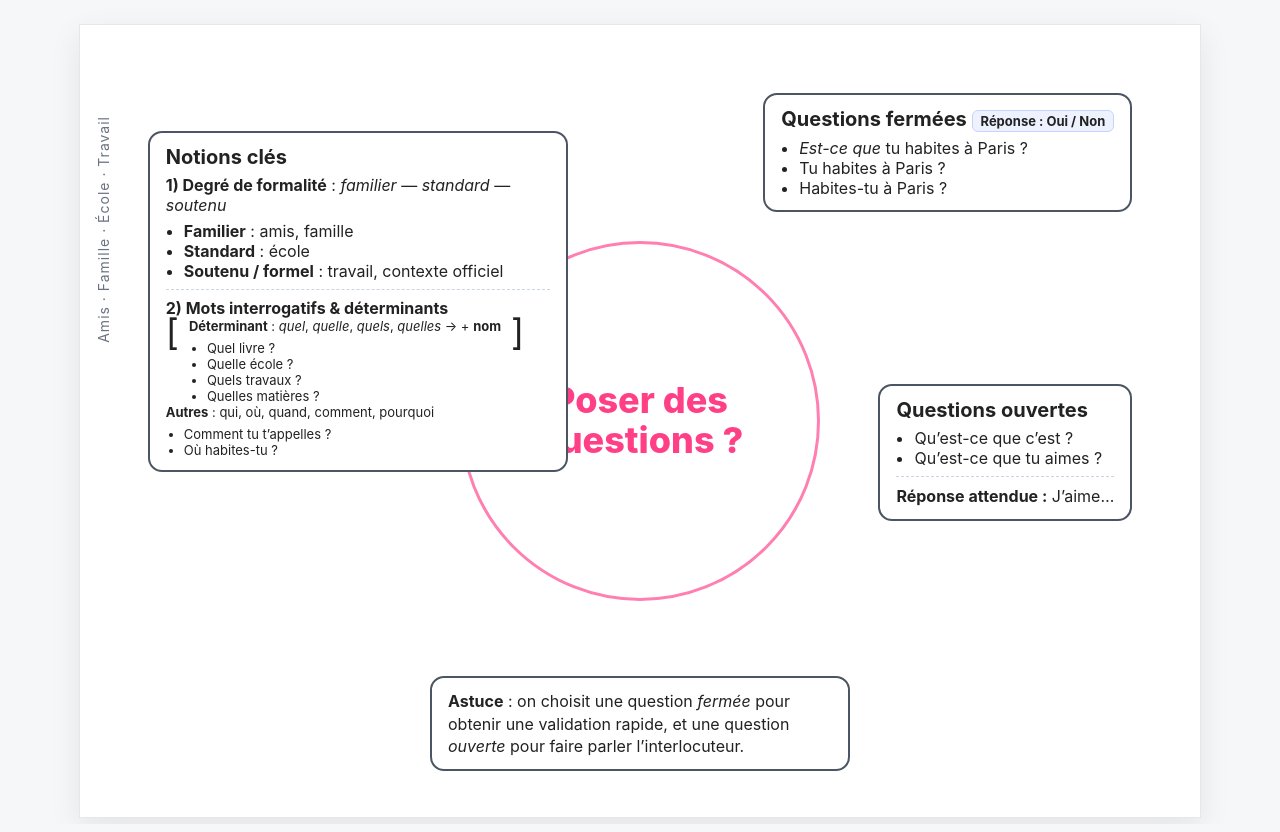
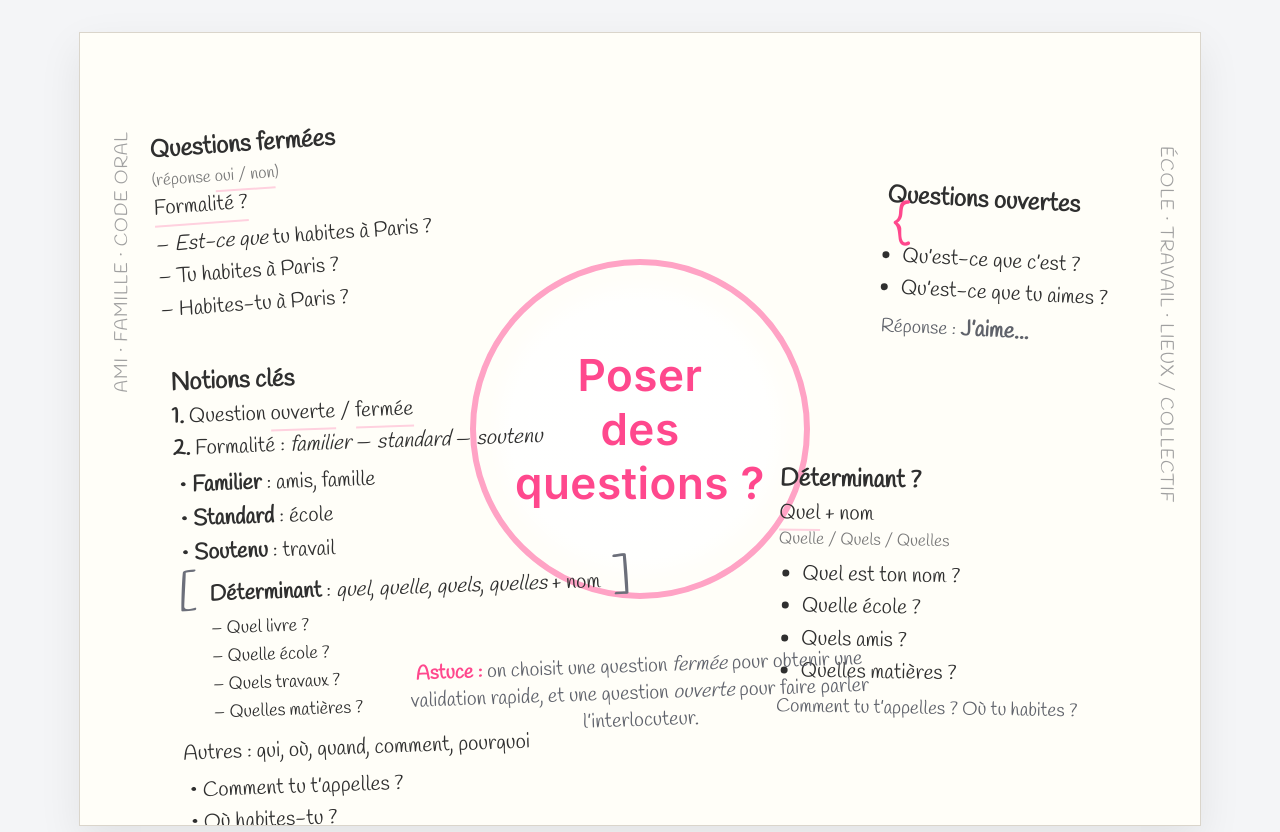
Before and after one commit to audiophrases/laquestion, a plain HTML site: page index.html in a window 1280 px wide. Drawn offline with Linux system fonts and the light colour scheme.

Commit message:
Style mind map like reference layout

```diff
--- a/index.html
+++ b/index.html
@@ -1,114 +1,254 @@
-<!DOCTYPE html><html lang="fr">
+<!DOCTYPE html>
+<html lang="fr">
 <head>
   <meta charset="utf-8" />
   <meta name="viewport" content="width=device-width, initial-scale=1" />
-  <title>Carte mentale — Poser des questions</title>
+  <title>Poser des questions ? — Carte mentale</title>
+  <link rel="preconnect" href="https://fonts.googleapis.com">
+  <link rel="preconnect" href="https://fonts.gstatic.com" crossorigin>
+  <link href="https://fonts.googleapis.com/css2?family=Handlee&family=Inter:wght@600&display=swap" rel="stylesheet">
   <style>
     :root {
       --page-w: 297mm; /* A4 landscape width */
       --page-h: 210mm; /* A4 landscape height */
-      --gap: 18mm;
     }
-    * { box-sizing: border-box; }
-    html, body { height: 100%; }
+
+    * {
+      box-sizing: border-box;
+    }
+
+    html, body {
+      height: 100%;
+    }
+
     body {
       margin: 0;
-      background: #f6f7f9;
-      color: #222;
-      font-family: Inter, system-ui, -apple-system, Segoe UI, Roboto, Helvetica, Arial, "Noto Sans", "Apple Color Emoji", "Segoe UI Emoji";
+      background: #f4f5f7;
+      font-family: "Handlee", "Patrick Hand", "Comic Neue", system-ui;
+      color: #2f2f2f;
       -webkit-font-smoothing: antialiased;
       -moz-osx-font-smoothing: grayscale;
-    }/* Page container at exact A4 landscape size */
+    }
+
     .page {
       position: relative;
       width: var(--page-w);
       height: var(--page-h);
-  margin: 24px auto;
-  background: #fff;
-  border: 1px solid #e5e7eb;
-  box-shadow: 0 10px 30px rgba(0,0,0,.08);
+      margin: 32px auto;
+      background: #fffef8;
+      border: 1px solid #dad5cb;
+      box-shadow: 0 16px 40px rgba(0, 0, 0, 0.08);
       overflow: hidden;
     }
 
-/* Print rules */
     @media print {
       @page { size: A4 landscape; margin: 0; }
       body { background: #fff; }
-  .page { margin: 0; border: none; box-shadow: none; }
+      .page { margin: 0 auto; box-shadow: none; }
     }
 
-h2, h3 { margin: 0 0 6px; }
-p { margin: 0; }
-ul { margin: 6px 0 0 18px; padding: 0; }
+    h2, h3, p {
+      margin: 0;
+    }
+
+    ul {
+      margin: 6px 0 0 18px;
+      padding: 0;
+    }
+
+    li {
+      margin-bottom: 2px;
+    }
 
     .center-circle {
       position: absolute;
       left: 50%;
       top: 50%;
       transform: translate(-50%, -50%);
-  width: 360px;
-  height: 360px;
+      width: 340px;
+      height: 340px;
       border-radius: 50%;
-  border: 3px solid #ff7fb0;
+      border: 6px solid #ffa3c5;
+      background: radial-gradient(circle, rgba(255,255,255,0.98) 0%, rgba(255,255,255,0.92) 55%, rgba(255,255,255,0.2) 65%);
       display: flex;
+      flex-direction: column;
       align-items: center;
       justify-content: center;
       text-align: center;
-  padding: 24px;
-  font-size: 36px;
-  font-weight: 800;
-  color: #ff3f86;
-  line-height: 1.1;
-  background: radial-gradient(ellipse at center, #fff 0%, #fff 65%, #fff0 66%);
+      font-size: 44px;
+      font-weight: 600;
+      font-family: "Inter", system-ui;
+      color: #ff488d;
+      letter-spacing: 0.5px;
     }
 
-.box {
+    .scribble {
       position: absolute;
-  background: #fff;
-  border: 2px solid #4b5563;
-  border-radius: 14px;
-  padding: 12px 16px;
       max-width: 420px;
+      font-size: 21px;
+      line-height: 1.45;
     }
 
-.box h3 { font-size: 20px; }
-.badge { display: inline-block; border: 1px solid #c7d2fe; background: #eef2ff; padding: 2px 8px; border-radius: 6px; font-size: 13px; }
-.note { font-size: 16px; line-height: 1.4; }
-.small { font-size: 13px; }
-.muted { color: #6b7280; }
-.dash { border-top: 1px dashed #cbd5e1; margin: 8px 0; }
+    .scribble strong {
+      font-size: 22px;
+    }
 
-/* Placements to mimic the handwritten layout */
-.right-top { top: 18mm; right: 18mm; }
-.right-mid { top: 95mm; right: 18mm; }
-.left-mid { top: 28mm; left: 18mm; width: 460px; }
-.bottom-center { left: 50%; transform: translateX(-50%); bottom: 12mm; width: 560px; }
+    .scribble em {
+      font-style: italic;
+    }
 
-.edge-tags {
+    .top-left {
+      top: 24mm;
+      left: 20mm;
+      transform: rotate(-4deg);
+    }
+
+    .top-left ul {
+      margin-top: 6px;
+    }
+
+    .top-left li::marker {
+      content: "– ";
+    }
+
+    .edge-left,
+    .edge-right {
       position: absolute;
-  left: 4mm;
-  top: 24mm;
+      font-size: 18px;
+      color: #a0a0a0;
+      letter-spacing: 1px;
+    }
+
+    .edge-left {
+      left: 8mm;
+      top: 26mm;
       writing-mode: vertical-rl;
       transform: rotate(180deg);
-  letter-spacing: 1px;
-  font-size: 14px;
-  color: #6b7280;
     }
 
-.kel { display: flex; gap: 10px; align-items: flex-start; }
-.kel .brace { font-size: 36px; line-height: 1; margin-top: -4px; }
+    .edge-right {
+      right: 6mm;
+      top: 30mm;
+      writing-mode: vertical-rl;
+    }
 
+    .left-middle {
+      top: 86mm;
+      left: 26mm;
+      max-width: 460px;
+      transform: rotate(-2deg);
+    }
+
+    .left-middle ul {
+      margin-top: 6px;
+    }
+
+    .left-middle li::marker {
+      content: "• ";
+    }
+
+    .right-upper {
+      top: 40mm;
+      right: 24mm;
+      max-width: 320px;
+      transform: rotate(3deg);
+    }
+
+    .right-upper .brace {
+      font-size: 60px;
+      line-height: 0.6;
+      color: #ff488d;
+      margin: -6px 0 -10px 6px;
+    }
+
+    .right-lower {
+      top: 114mm;
+      right: 32mm;
+      max-width: 360px;
+      transform: rotate(1deg);
+    }
+
+    .right-lower ul {
+      margin-left: 24px;
+    }
+
+    .underline {
+      display: inline-block;
+      position: relative;
+    }
+
+    .underline::after {
+      content: "";
+      position: absolute;
+      left: 0;
+      right: 0;
+      bottom: -3px;
+      height: 2px;
+      background: #ffd1df;
+    }
+
+    .note {
+      margin-top: 8px;
+      font-size: 19px;
+      color: #5f626a;
+    }
+
+    .kel-grid {
+      display: grid;
+      grid-template-columns: auto 1fr auto;
+      gap: 12px;
+      align-items: start;
+      margin: 10px 0;
+    }
+
+    .kel-grid .brace {
+      font-size: 54px;
+      line-height: 0.8;
+      color: #6c6f7a;
+      margin-top: -8px;
+    }
+
+    .kel-grid ul {
+      margin: 4px 0 0 16px;
+      font-size: 18px;
+    }
+
+    .kel-grid ul li::marker {
+      content: "– ";
+    }
+
+    .tiny {
+      font-size: 17px;
+      color: #7a7a7a;
+    }
+
+    .bottom-note {
+      position: absolute;
+      bottom: 24mm;
+      left: 50%;
+      transform: translateX(-50%) rotate(-2deg);
+      max-width: 520px;
+      font-size: 20px;
+      text-align: center;
+      color: #61646d;
+    }
+
+    .bottom-note strong {
+      color: #ff488d;
+    }
   </style>
 </head>
 <body>
   <div class="page" role="document" aria-label="Carte mentale A4 paysage">
-    <!-- vertical context labels on the left edge -->
-    <div class="edge-tags">Amis · Famille · École · Travail</div><!-- big center cue -->
-<div class="center-circle">Poser des questions&nbsp;?</div>
+    <div class="edge-left">AMI · FAMILLE · CODE ORAL</div>
+    <div class="edge-right">ÉCOLE · TRAVAIL · LIEUX / COLLECTIF</div>
 
-<!-- top-right: closed questions (oui/non) -->
-<section class="box right-top">
-  <h3>Questions fermées <span class="badge">Réponse&nbsp;: Oui / Non</span></h3>
+    <div class="center-circle">Poser<br />des questions&nbsp;?</div>
+
+    <section class="scribble top-left">
+      <h3>Questions fermées</h3>
+      <p class="tiny">(réponse <span class="underline">oui / non</span>)</p>
+      <p><span class="underline">Formalité&nbsp;?</span></p>
       <ul>
         <li><em>Est-ce que</em> tu habites à Paris&nbsp;?</li>
         <li>Tu habites à Paris&nbsp;?</li>
@@ -116,33 +256,30 @@ ul { margin: 6px 0 0 18px; padding: 0; }
       </ul>
     </section>
 
-<!-- middle-right: open questions -->
-<section class="box right-mid">
+    <section class="scribble right-upper">
       <h3>Questions ouvertes</h3>
+      <div class="brace">{</div>
       <ul>
         <li>Qu’est-ce que c’est&nbsp;?</li>
         <li>Qu’est-ce que tu aimes&nbsp;?</li>
       </ul>
-  <div class="dash"></div>
-  <p class="note"><strong>Réponse attendue&nbsp;:</strong> J’aime…</p>
+      <p class="note">Réponse&nbsp;:&nbsp;<strong>J’aime...</strong></p>
     </section>
 
-<!-- left-mid: key notions -->
-<section class="box left-mid">
+    <section class="scribble left-middle">
       <h3>Notions clés</h3>
-  <p><strong>1)&nbsp;Degré de formalité</strong> : <em>familier</em> — <em>standard</em> — <em>soutenu</em></p>
+      <p><strong>1.</strong> Question <span class="underline">ouverte</span> / <span class="underline">fermée</span></p>
+      <p><strong>2.</strong> Formalité : <em>familier</em> — <em>standard</em> — <em>soutenu</em></p>
       <ul>
         <li><strong>Familier</strong> : amis, famille</li>
         <li><strong>Standard</strong> : école</li>
-    <li><strong>Soutenu / formel</strong> : travail, contexte officiel</li>
+        <li><strong>Soutenu</strong> : travail</li>
       </ul>
-  <div class="dash"></div>
-  <p><strong>2)&nbsp;Mots interrogatifs &amp; déterminants</strong></p>
-  <div class="kel">
+      <div class="kel-grid">
         <div class="brace">[</div>
         <div>
-      <p class="small"><strong>Déterminant</strong> : <em>quel</em>, <em>quelle</em>, <em>quels</em>, <em>quelles</em> → + <strong>nom</strong></p>
-      <ul class="small">
+          <p><strong>Déterminant</strong> : <em>quel</em>, <em>quelle</em>, <em>quels</em>, <em>quelles</em> + nom</p>
+          <ul>
             <li>Quel livre&nbsp;?</li>
             <li>Quelle école&nbsp;?</li>
             <li>Quels travaux&nbsp;?</li>
@@ -151,18 +288,27 @@ ul { margin: 6px 0 0 18px; padding: 0; }
         </div>
         <div class="brace">]</div>
       </div>
-  <p class="small"><strong>Autres</strong> : qui, où, quand, comment, pourquoi</p>
-  <ul class="small">
+      <p>Autres : qui, où, quand, comment, pourquoi</p>
+      <ul>
         <li>Comment tu t’appelles&nbsp;?</li>
         <li>Où habites-tu&nbsp;?</li>
       </ul>
     </section>
 
-<!-- bottom-center: little tip (optional) -->
-<section class="box bottom-center">
-  <p class="note"><strong>Astuce</strong> : on choisit une question <em>fermée</em> pour obtenir une validation rapide, et une question <em>ouverte</em> pour faire parler l’interlocuteur.</p>
+    <section class="scribble right-lower">
+      <h3>Déterminant&nbsp;?</h3>
+      <p><span class="underline">Quel</span> + nom</p>
+      <p class="tiny">Quelle / Quels / Quelles</p>
+      <ul>
+        <li>Quel est ton nom&nbsp;?</li>
+        <li>Quelle école&nbsp;?</li>
+        <li>Quels amis&nbsp;?</li>
+        <li>Quelles matières&nbsp;?</li>
+      </ul>
+      <p class="note">Comment tu t’appelles&nbsp;? Où tu habites&nbsp;?</p>
     </section>
 
+    <p class="bottom-note"><strong>Astuce&nbsp;:</strong> on choisit une question <em>fermée</em> pour obtenir une validation rapide, et une question <em>ouverte</em> pour faire parler l’interlocuteur.</p>
   </div>
 </body>
 </html>
```
Lines whose indentation alone changed are shown as unchanged.
